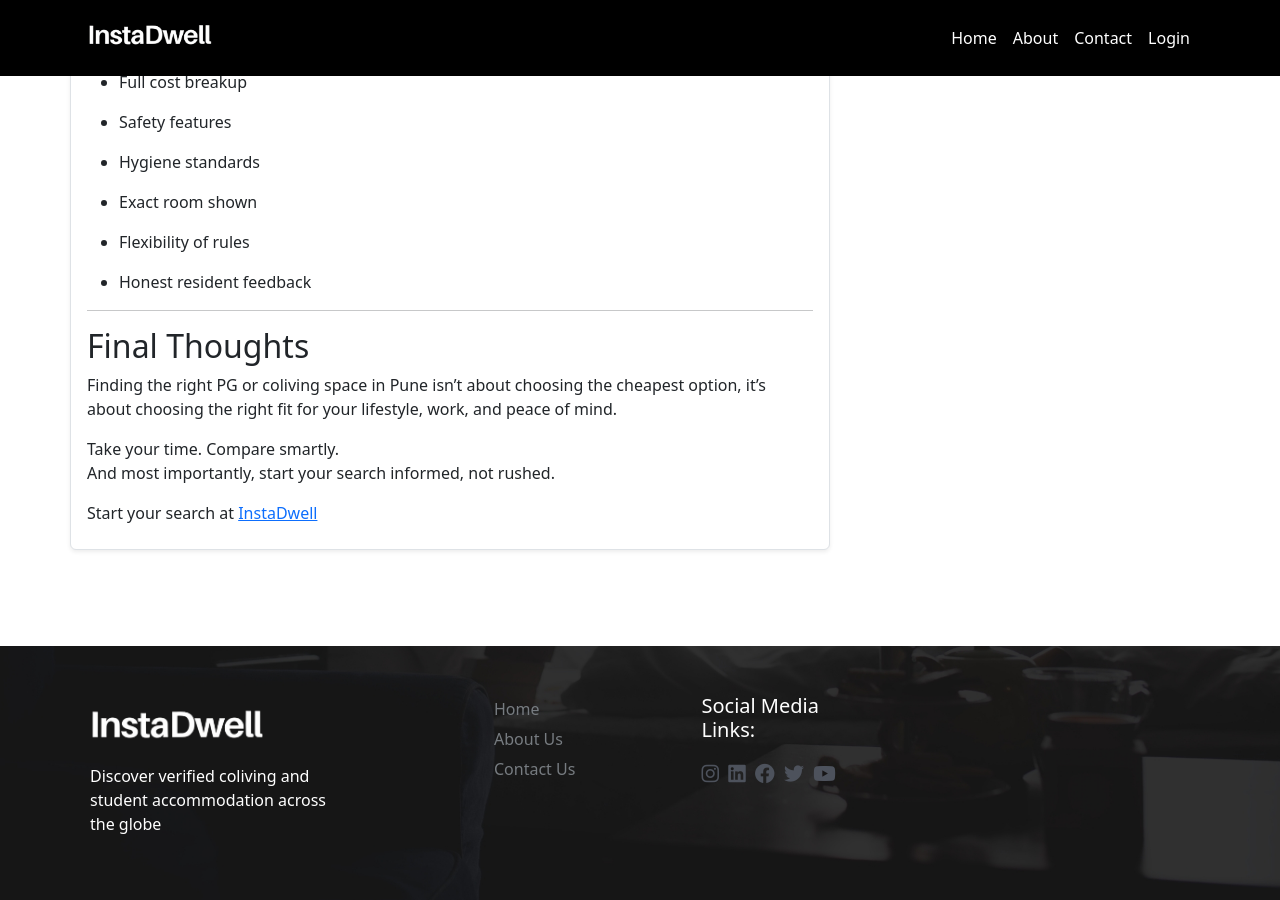
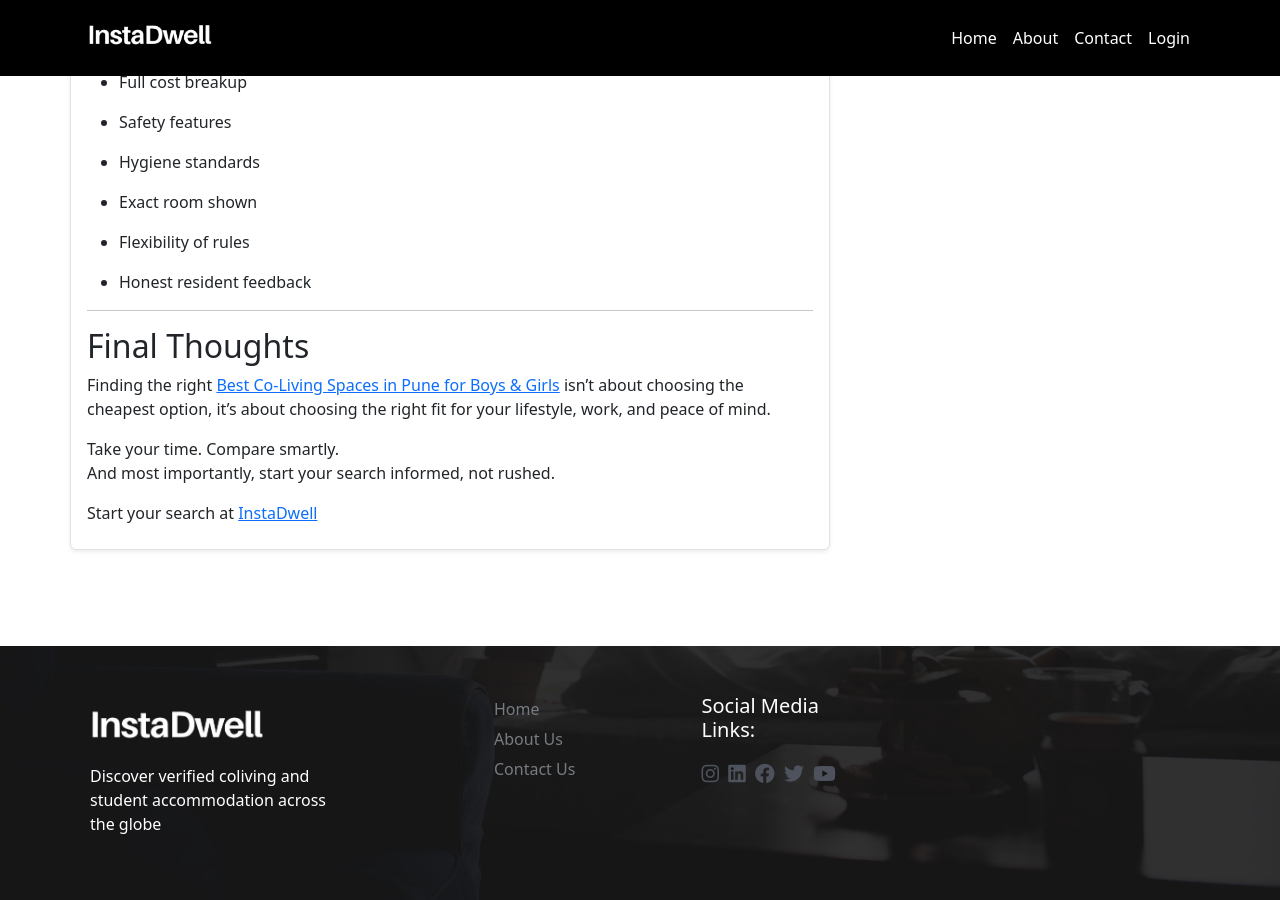
Before and after one commit to instadw/instadwell-blog, a Jekyll site: the page built from _posts/2025-12-22-what-to-look-for-in-a-coliving-space-or-pg-in-pune.md, in a window 1280 px wide and 900 px high, scrolled down 5415 px. Built offline with Jekyll 4.4.1, drawn with Linux system fonts in a browser that asks for light colours; some of the changed lines change nothing that is shown; some of the changed text lies outside the part shown.

Commit message:
Update 2025-12-22-what-to-look-for-in-a-coliving-space-or-pg-in-pune.md

```diff
--- a/_posts/2025-12-22-what-to-look-for-in-a-coliving-space-or-pg-in-pune.md
+++ b/_posts/2025-12-22-what-to-look-for-in-a-coliving-space-or-pg-in-pune.md
@@ -46,11 +46,11 @@
 
 | Area      | Best For                  | Why It’s Popular                         |
 | --------- | ------------------------- | ---------------------------------------- |
-| Hinjewadi | IT professionals          | Close to tech parks, high PG density     |
-| Kharadi   | Corporate employees       | Offices, modern coliving spaces          |
-| Narhe     | Students & budget renters | Affordable rents, improving connectivity |
-| Wakad     | Professionals             | Balanced rent + connectivity             |
-| Baner     | Startups & tech roles     | Cafes, coworking spaces, lifestyle hubs  |
+| [Hinjewadi](https://instadwell.com/search?lat=18.5912716&lng=73.73890899999999&location=Hinjawadi%2C%20Pune%2C%20Pimpri-Chinchwad%2C%20Maharashtra%2C%20India&city=Pune&country=India) | IT professionals          | Close to tech parks, high PG density     |
+| [Kharadi](https://instadwell.com/search?lat=18.5539311&lng=73.9476257&location=Kharadi%2C%20Pune%2C%20Maharashtra%2C%20India&city=Pune&country=India)   | Corporate employees       | Offices, modern coliving spaces          |
+| [Narhe](https://instadwell.com/search?lat=18.4464732&lng=73.826375&location=Narhe%2C%20Pune%2C%20Maharashtra%2C%20India&city=Pune&country=India)     | Students & budget renters | Affordable rents, improving connectivity |
+| [Wakad](https://instadwell.com/search?lat=18.5869809&lng=73.7591762&location=Wakad%20Brg%2C%20Patil%20Nagar%2C%20Balewadi%2C%20Pune%2C%20Maharashtra%2C%20India&city=Pune&country=India)     | Professionals             | Balanced rent + connectivity             |
+| [Baner](https://instadwell.com/search?lat=18.5642452&lng=73.7768511&location=Baner%2C%20Pune%2C%20Maharashtra%2C%20India&city=Pune&country=India)     | Startups & tech roles     | Cafes, coworking spaces, lifestyle hubs  |
 
 ---
 
@@ -67,7 +67,7 @@
 | Security Deposit (Flat Rental)   | 6–10 months        |
 
 This **deposit difference** is one of the biggest reasons PGs and coliving are preferred by newcomers in Pune.
-Always confirm **what’s included**—rent alone never tells the full story.
+Always confirm **what’s included** rent alone never tells the full story.
 
 ---
 
@@ -175,7 +175,7 @@
 
 ## 7. Hygiene: The Silent Deal Breaker
 
-Hygiene issues rarely show up in listing photos—but they matter long-term.
+Hygiene issues rarely show up in listing photos, but they matter long-term.
 
 Check during a visit:
 
@@ -255,7 +255,7 @@
 
 ## Final Thoughts
 
-Finding the right PG or coliving space in Pune isn’t about choosing the cheapest option, it’s about choosing the right fit for your lifestyle, work, and peace of mind.
+Finding the right [Best Co-Living Spaces in Pune for Boys & Girls](https://instadwell.com/search?country=india&lat=18.5204&lng=73.8567&location=pune) isn’t about choosing the cheapest option, it’s about choosing the right fit for your lifestyle, work, and peace of mind.
 
 Take your time. Compare smartly.
 And most importantly, start your search informed, not rushed.
```
